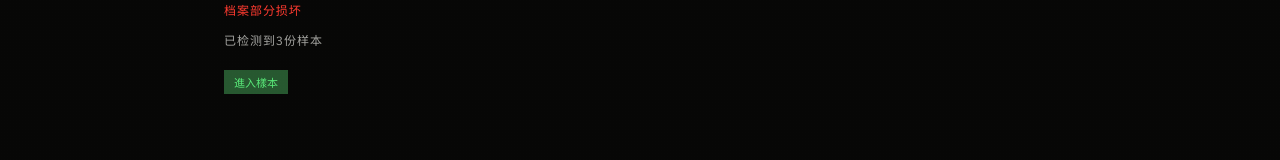
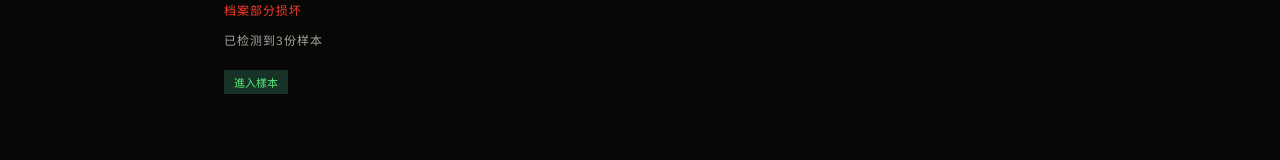
Before and after one commit to zc7nd28mv2-cmd/anomalous-specimens, a Next.js app: page / in a window 1280 px wide. Shown: the part 466-626 px from the top of the page. Built offline with nearby package versions, Linux system fonts and the light colour scheme.

Commit message:
Darken the enter and read button fills.
The shared green plate was too bright against the archive page, so both tags now use a deeper green.

Co-authored-by: xiaozhupeiqissss <xiaozhupeiqissss@gmail.com>

```diff
--- a/src/app/globals.css
+++ b/src/app/globals.css
@@ -677,7 +677,7 @@ body {
   padding: 5px 10px;
   border: none;
   border-radius: 0;
-  background: rgba(45, 102, 56, 0.86);
+  background: #163226;
   color: #59e878;
   font-family: var(--font-zh), "Noto Sans SC", sans-serif;
   font-size: 11px;
@@ -688,7 +688,7 @@ body {
 
 .read-tag:hover,
 .read-tag:focus-visible {
-  background: rgba(45, 102, 56, 0.96);
+  background: #1c3e2e;
   color: #59e878;
   outline: none;
 }
```
